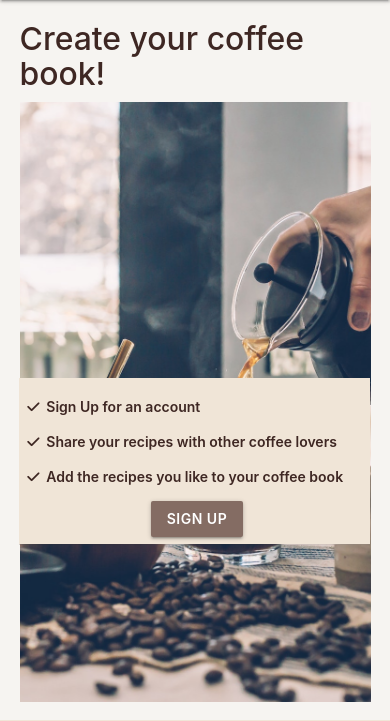
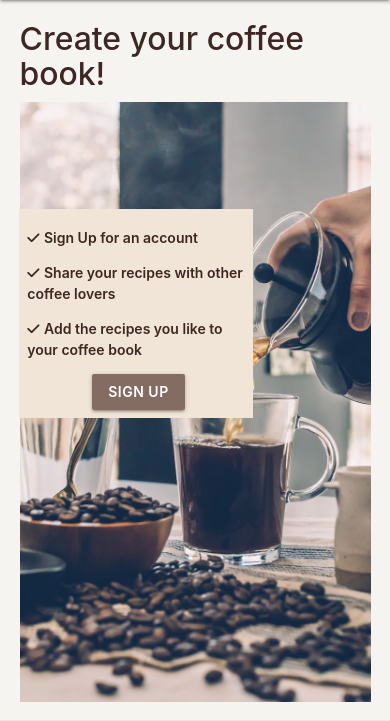
Before and after one commit to karare1/coffee-book, a Flask app: page / in a window 390 px wide. Shown: the part 56-777 px from the top of the page. Run offline with Flask 2, Linux system fonts and the light colour scheme; some libraries are stand-ins or nearby versions.

Commit message:
Improve readability

```diff
--- a/static/css/style.css
+++ b/static/css/style.css
@@ -443,16 +443,28 @@ nav .brand-logo {
 }
 
 .ticks {
-    width: 90%;
+    width: 60%;
     left: 3%;
     top: 50%;
     font-size: 1rem;
     padding-left: 2%;
     padding-bottom: 2%;
 }
+}
 
 
+@media (max-width: 600px) {
+    .ticks {
+        width: 60%;
+        left: 3%;
+        top: 30%;
+        font-size: 1rem;
+        padding-left: 2%;
+        padding-bottom: 2%;
+    }
 }
+
+
 
 @media (max-width: 400px) {
 
```
